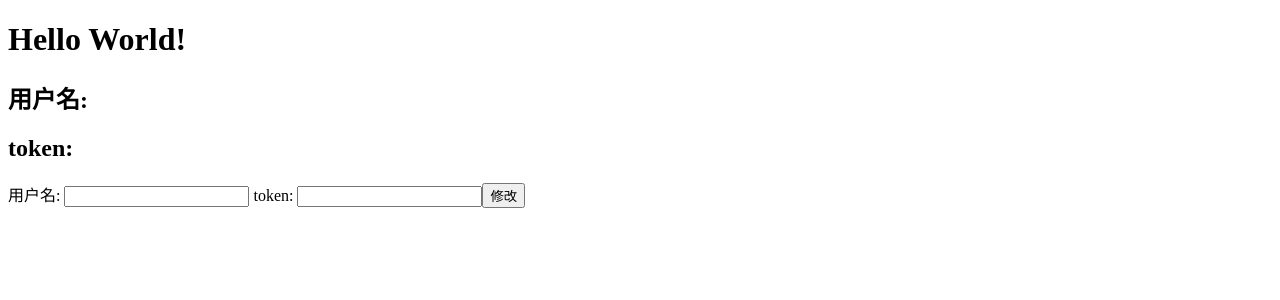
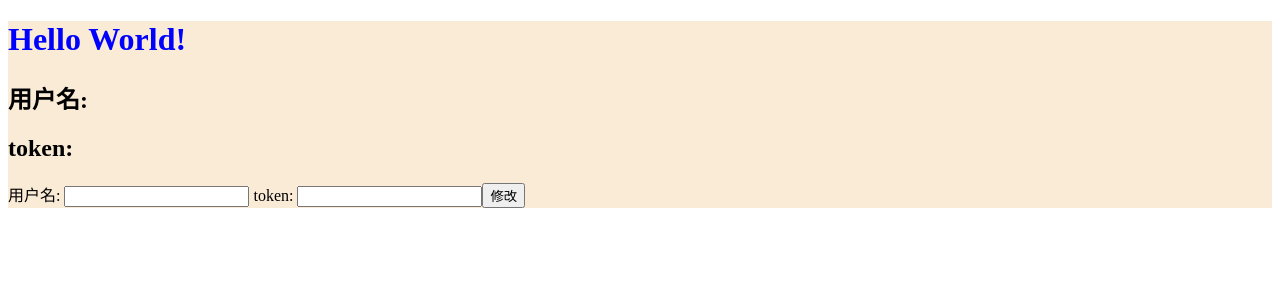
Before and after one commit to cwsya/admin-ui-vue, a Vue app: page / in a window 1280 px wide. Shown: the top 300 px of the page. Built offline with nearby package versions, Linux system fonts and the light colour scheme.

Commit message:
整合less

```diff
--- a/package.json
+++ b/package.json
@@ -9,6 +9,8 @@
   },
   "dependencies": {
     "core-js": "^3.8.3",
+    "less": "^4.2.1",
+    "less-loader": "^12.2.0",
     "vue": "^2.6.14",
     "vuex": "^3.6.2"
   },
--- a/src/App.vue
+++ b/src/App.vue
@@ -46,6 +46,11 @@ export default {
 }
 </script>
 
-<style>
-
+<style lang="less">
+  #app{
+    background-color: antiquewhite;
+    h1{
+      color: blue;
+    }
+  }
 </style>
```
Also changed, not shown: 1 other file (tests, documents, lock files or other folders).
